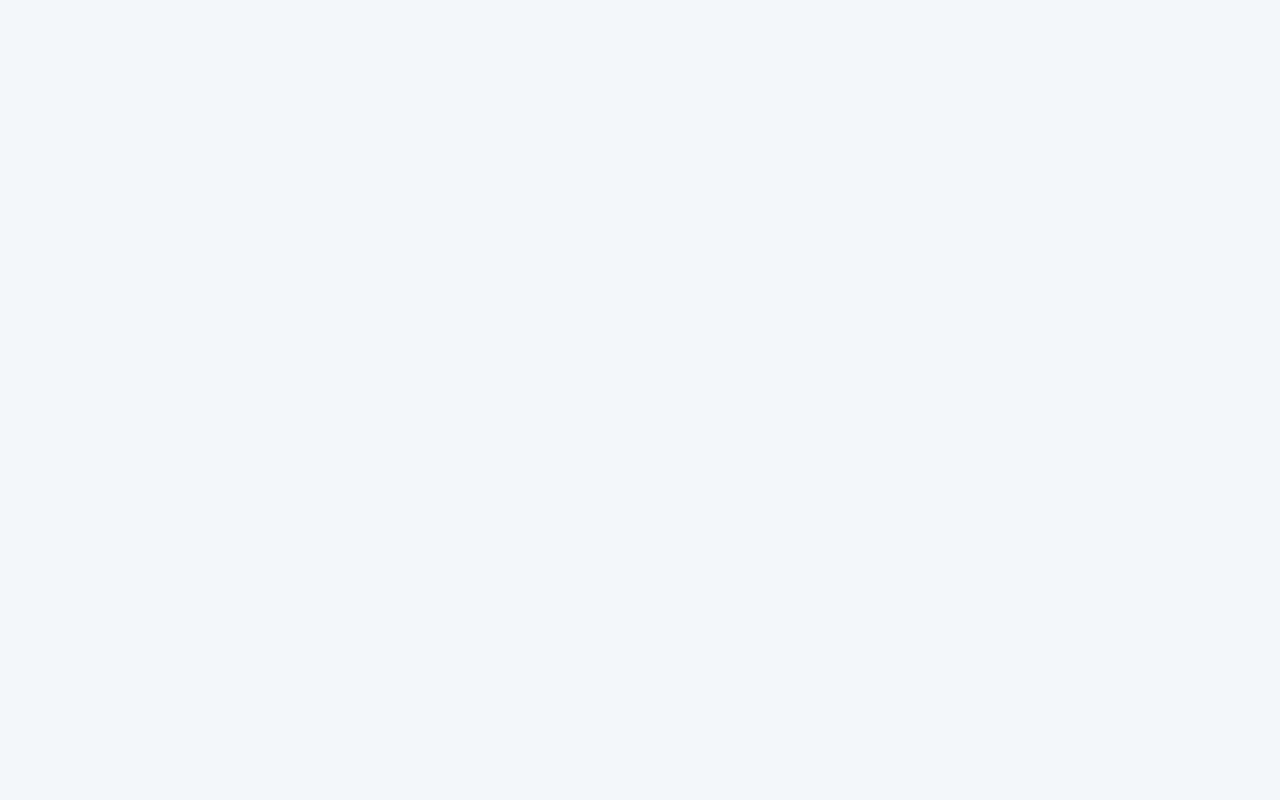
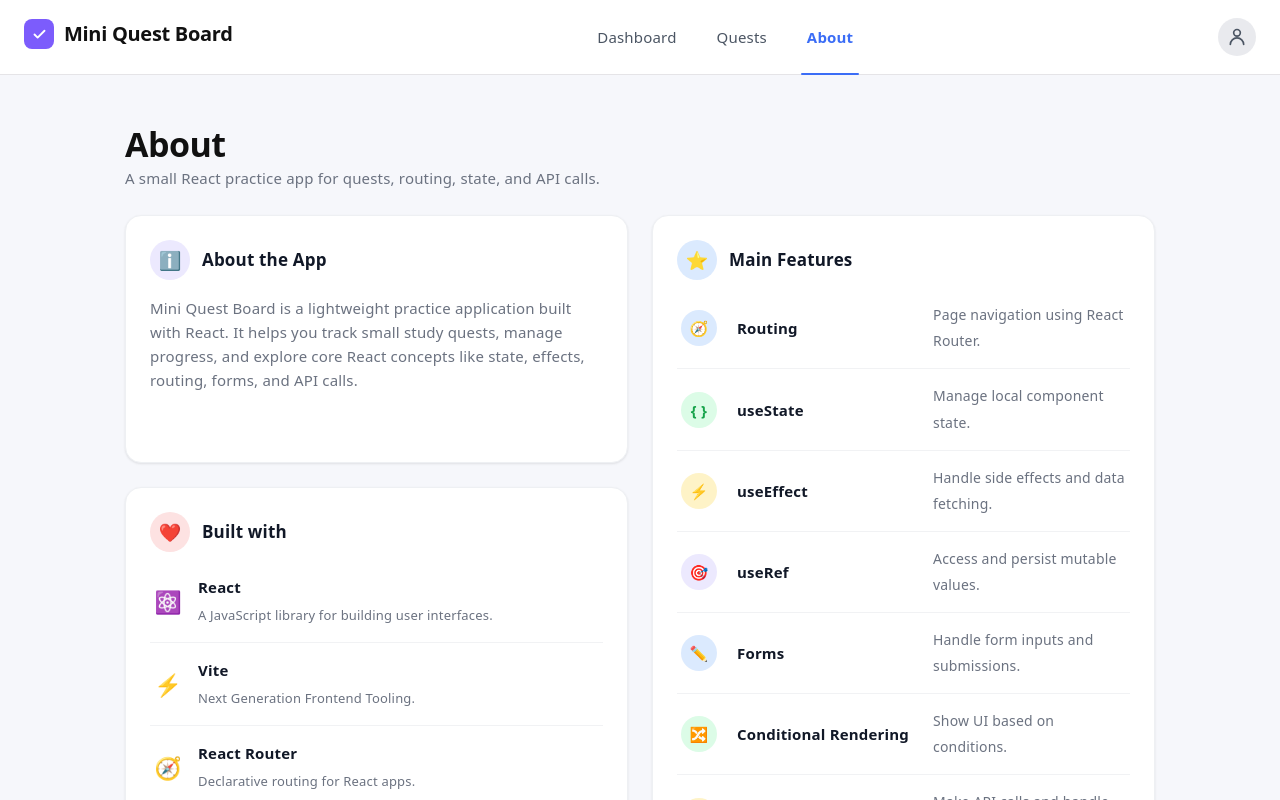
Before and after one commit to joaovitorscordeirocontact-cpu/mini-quest-board, a React (Vite) app: page /About in a window 1280 px wide. Before the commit this address had no page. Shown: the top 800 px of the page. Built offline with nearby package versions, Linux system fonts and the light colour scheme.

Commit message:
feat(about): Create about page and its components and stlyle them

```diff
--- a/src/App.jsx
+++ b/src/App.jsx
@@ -2,6 +2,7 @@ import './App.css'
 import { Routes, Route } from 'react-router-dom'
 import { Dashboard } from './pages/dashboard-page/Dashboard'
 import { Quests } from './pages/quests-page/Quests'
+import { About } from './about-page/About'
 
 function App() {
   let currentPage = [{
@@ -10,11 +11,15 @@ function App() {
     }, {
       name: "Quests",
       paragraph: "Create, manage, and complete your study quests."
+    }, {
+      name: "About",
+      paragraph: "A small React practice app for quests, routing, state, and API calls."
     }];
   return (
     <Routes>
       <Route index element={<Dashboard page={currentPage[0]}/>} />
       <Route path='/Quests' element={<Quests page={currentPage[1]}/>}/>
+      <Route path='/About' element={<About page={currentPage[2]}/>}/>
     </Routes>
   )
 }
--- /dev/null
+++ b/src/about-page/About.jsx
@@ -0,0 +1,18 @@
+import { Header } from "../components/Header";
+import { PageHeading } from "../components/PageHeading";
+import { AboutTheApp } from "./AboutTheApp";
+import { BuiltWith } from "./BuiltWith";
+import { MainFeatures } from "./MainFeatures";
+
+
+export function About({page}) {
+  return (
+    <>
+      <Header />
+      <PageHeading page={page}/>
+      <AboutTheApp />
+      <BuiltWith />
+      <MainFeatures />
+    </>
+  );
+}
--- /dev/null
+++ b/src/about-page/AboutTheApp.css
@@ -0,0 +1,35 @@
+.about-app-wrapper {
+  background: #ffffff;
+  border: 1px solid #eef0f3;
+  border-radius: 16px;
+  padding: 24px;
+  box-shadow: 0 1px 2px rgba(0, 0, 0, 0.04), 0 1px 3px rgba(0, 0, 0, 0.06);
+}
+
+.about-app-heading {
+  display: flex;
+  align-items: center;
+  gap: 12px;
+  margin-bottom: 16px;
+  font-size: 17px;
+  font-weight: 700;
+  color: #111827;
+}
+
+.about-app-icon {
+  display: flex;
+  align-items: center;
+  justify-content: center;
+  width: 40px;
+  height: 40px;
+  flex-shrink: 0;
+  border-radius: 50%;
+  background: #ece9fe;
+  font-size: 18px;
+}
+
+.about-app-text {
+  font-size: 15px;
+  line-height: 160%;
+  color: #6b7280;
+}
--- /dev/null
+++ b/src/about-page/AboutTheApp.jsx
@@ -0,0 +1,19 @@
+import "./AboutTheApp.css";
+
+export function AboutTheApp() {
+  return (
+    <div className="about-app-wrapper">
+      <div className="about-app-heading">
+        <span className="about-app-icon">ℹ️</span>
+        <span>About the App</span>
+      </div>
+
+      <p className="about-app-text">
+        Mini Quest Board is a lightweight practice application built with
+        React. It helps you track small study quests, manage progress, and
+        explore core React concepts like state, effects, routing, forms, and
+        API calls.
+      </p>
+    </div>
+  );
+}
--- /dev/null
+++ b/src/about-page/BuiltWith.css
@@ -0,0 +1,82 @@
+.built-with-wrapper {
+  background: #ffffff;
+  border: 1px solid #eef0f3;
+  border-radius: 16px;
+  padding: 24px;
+  box-shadow: 0 1px 2px rgba(0, 0, 0, 0.04), 0 1px 3px rgba(0, 0, 0, 0.06);
+}
+
+.built-with-heading {
+  display: flex;
+  align-items: center;
+  gap: 12px;
+  margin-bottom: 8px;
+  font-size: 17px;
+  font-weight: 700;
+  color: #111827;
+}
+
+.built-with-icon {
+  display: flex;
+  align-items: center;
+  justify-content: center;
+  width: 40px;
+  height: 40px;
+  flex-shrink: 0;
+  border-radius: 50%;
+  background: #fde2e2;
+  font-size: 18px;
+}
+
+.tech-stack-list {
+  display: flex;
+  flex-direction: column;
+}
+
+.tech-stack-item {
+  display: flex;
+  align-items: center;
+  gap: 16px;
+  padding: 14px 4px;
+  border-bottom: 1px solid #f1f2f4;
+}
+
+.tech-stack-item:last-child {
+  border-bottom: none;
+  padding-bottom: 4px;
+}
+
+.tech-icon {
+  display: flex;
+  align-items: center;
+  justify-content: center;
+  width: 28px;
+  flex-shrink: 0;
+  font-size: 22px;
+}
+
+.tech-icon-wordmark {
+  font-size: 13px;
+  font-weight: 800;
+  font-style: italic;
+  letter-spacing: -0.3px;
+  color: #7c5cfc;
+  width: auto;
+}
+
+.tech-info {
+  display: flex;
+  flex-direction: column;
+  gap: 2px;
+}
+
+.tech-name {
+  font-size: 15px;
+  font-weight: 600;
+  color: #111827;
+}
+
+.tech-description {
+  font-size: 13px;
+  color: #6b7280;
+}
--- /dev/null
+++ b/src/about-page/BuiltWith.jsx
@@ -0,0 +1,54 @@
+import "./BuiltWith.css";
+
+const techStack = [
+  {
+    name: "React",
+    description: "A JavaScript library for building user interfaces.",
+    icon: "⚛️",
+  },
+  {
+    name: "Vite",
+    description: "Next Generation Frontend Tooling.",
+    icon: "⚡",
+  },
+  {
+    name: "React Router",
+    description: "Declarative routing for React apps.",
+    icon: "🧭",
+  },
+  {
+    name: "Axios",
+    description: "Promise based HTTP client for the browser.",
+    icon: "AXIOS",
+    wordmark: true,
+  },
+];
+
+export function BuiltWith() {
+  return (
+    <div className="built-with-wrapper">
+      <div className="built-with-heading">
+        <span className="built-with-icon">❤️</span>
+        <span>Built with</span>
+      </div>
+
+      <div className="tech-stack-list">
+        {techStack.map((tech) => (
+          <div className="tech-stack-item" key={tech.name}>
+            <span
+              className={
+                tech.wordmark ? "tech-icon tech-icon-wordmark" : "tech-icon"
+              }
+            >
+              {tech.icon}
+            </span>
+            <div className="tech-info">
+              <span className="tech-name">{tech.name}</span>
+              <span className="tech-description">{tech.description}</span>
+            </div>
+          </div>
+        ))}
+      </div>
+    </div>
+  );
+}
--- /dev/null
+++ b/src/about-page/MainFeatures.css
@@ -0,0 +1,100 @@
+.main-features-wrapper {
+  background: #ffffff;
+  border: 1px solid #eef0f3;
+  border-radius: 16px;
+  padding: 24px;
+  box-shadow: 0 1px 2px rgba(0, 0, 0, 0.04), 0 1px 3px rgba(0, 0, 0, 0.06);
+}
+
+.main-features-heading {
+  display: flex;
+  align-items: center;
+  gap: 12px;
+  margin-bottom: 8px;
+  font-size: 17px;
+  font-weight: 700;
+  color: #111827;
+}
+
+.main-features-icon {
+  display: flex;
+  align-items: center;
+  justify-content: center;
+  width: 40px;
+  height: 40px;
+  flex-shrink: 0;
+  border-radius: 50%;
+  background: #dbeafe;
+  font-size: 18px;
+}
+
+.features-list {
+  display: flex;
+  flex-direction: column;
+}
+
+.feature-item {
+  display: grid;
+  grid-template-columns: 40px 180px 1fr;
+  align-items: center;
+  gap: 16px;
+  padding: 14px 4px;
+  border-bottom: 1px solid #f1f2f4;
+}
+
+.feature-item:last-child {
+  border-bottom: none;
+  padding-bottom: 4px;
+}
+
+.feature-icon {
+  display: flex;
+  align-items: center;
+  justify-content: center;
+  width: 36px;
+  height: 36px;
+  border-radius: 50%;
+  font-size: 15px;
+  font-weight: 700;
+}
+
+.feature-item:nth-child(4n + 1) .feature-icon {
+  background: #dbeafe;
+  color: #2563eb;
+}
+
+.feature-item:nth-child(4n + 2) .feature-icon {
+  background: #dcfce7;
+  color: #16a34a;
+}
+
+.feature-item:nth-child(4n + 3) .feature-icon {
+  background: #fef3c7;
+  color: #d97706;
+}
+
+.feature-item:nth-child(4n + 4) .feature-icon {
+  background: #ece9fe;
+  color: #7c5cfc;
+}
+
+.feature-name {
+  font-size: 15px;
+  font-weight: 700;
+  color: #111827;
+}
+
+.feature-description {
+  font-size: 14px;
+  color: #6b7280;
+}
+
+@media (max-width: 640px) {
+  .feature-item {
+    grid-template-columns: 36px 1fr;
+  }
+
+  .feature-description {
+    grid-column: 2 / 3;
+  }
+}
--- /dev/null
+++ b/src/about-page/MainFeatures.jsx
@@ -0,0 +1,33 @@
+import "./MainFeatures.css";
+
+const features = [
+  { name: "Routing", description: "Page navigation using React Router.", icon: "🧭" },
+  { name: "useState", description: "Manage local component state.", icon: "{ }" },
+  { name: "useEffect", description: "Handle side effects and data fetching.", icon: "⚡" },
+  { name: "useRef", description: "Access and persist mutable values.", icon: "🎯" },
+  { name: "Forms", description: "Handle form inputs and submissions.", icon: "✏️" },
+  { name: "Conditional Rendering", description: "Show UI based on conditions.", icon: "🔀" },
+  { name: "Fetch / Axios", description: "Make API calls and handle responses.", icon: "☁️" },
+  { name: "Event Handlers", description: "Respond to user interactions.", icon: "🖱️" },
+];
+
+export function MainFeatures() {
+  return (
+    <div className="main-features-wrapper">
+      <div className="main-features-heading">
+        <span className="main-features-icon">⭐</span>
+        <span>Main Features</span>
+      </div>
+
+      <div className="features-list">
+        {features.map((feature) => (
+          <div className="feature-item" key={feature.name}>
+            <span className="feature-icon">{feature.icon}</span>
+            <span className="feature-name">{feature.name}</span>
+            <span className="feature-description">{feature.description}</span>
+          </div>
+        ))}
+      </div>
+    </div>
+  );
+}
--- a/src/index.css
+++ b/src/index.css
@@ -83,6 +83,21 @@ body {
   grid-column: 2;
 }
 
+#root > .about-app-wrapper {
+  grid-column: 1;
+  grid-row: 3;
+}
+
+#root > .built-with-wrapper {
+  grid-column: 1;
+  grid-row: 4;
+}
+
+#root > .main-features-wrapper {
+  grid-column: 2;
+  grid-row: 3 / 5;
+}
+
 @media (max-width: 900px) {
   #root {
     grid-template-columns: 1fr;
@@ -90,8 +105,12 @@ body {
   }
 
   #root > .quest-wrapper,
-  #root > .recent-quests-wrapper {
+  #root > .recent-quests-wrapper,
+  #root > .about-app-wrapper,
+  #root > .built-with-wrapper,
+  #root > .main-features-wrapper {
     grid-column: 1;
+    grid-row: auto;
   }
 }
 
```
